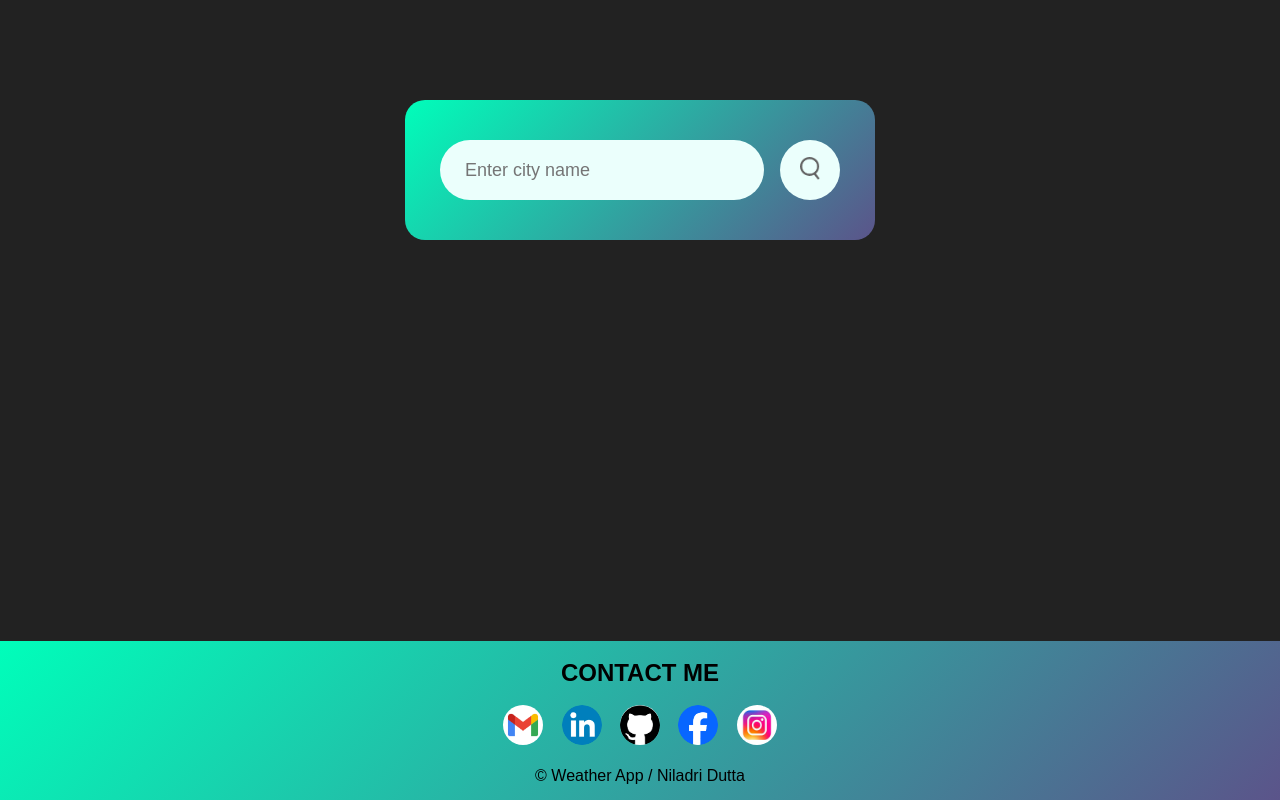
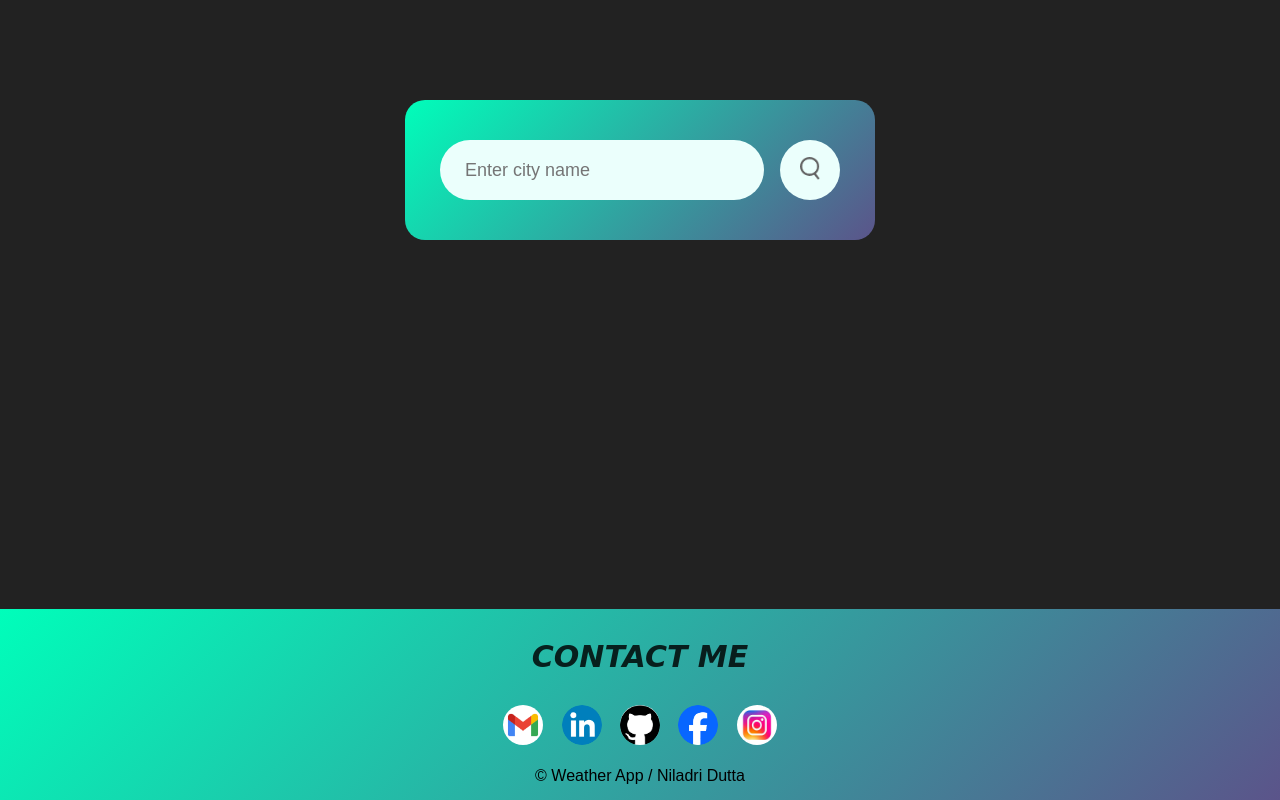
Before and after one commit to niladri0806/Weather-App, a plain HTML site: page Weather-app/index.html in a window 1280 px wide. Drawn offline with Linux system fonts and the light colour scheme.

Commit message:
Update index.html

```diff
--- a/Weather-app/index.html
+++ b/Weather-app/index.html
@@ -42,7 +42,7 @@
     <section class="end">
       <div id="page3" class="contact-me">
         <br />
-        <h1>CONTACT ME</h1>
+        <h1 class="cm">CONTACT ME</h1>
         <br />
 
         <a class="btn" href="https://niladridutta864@gmail.com"
```
